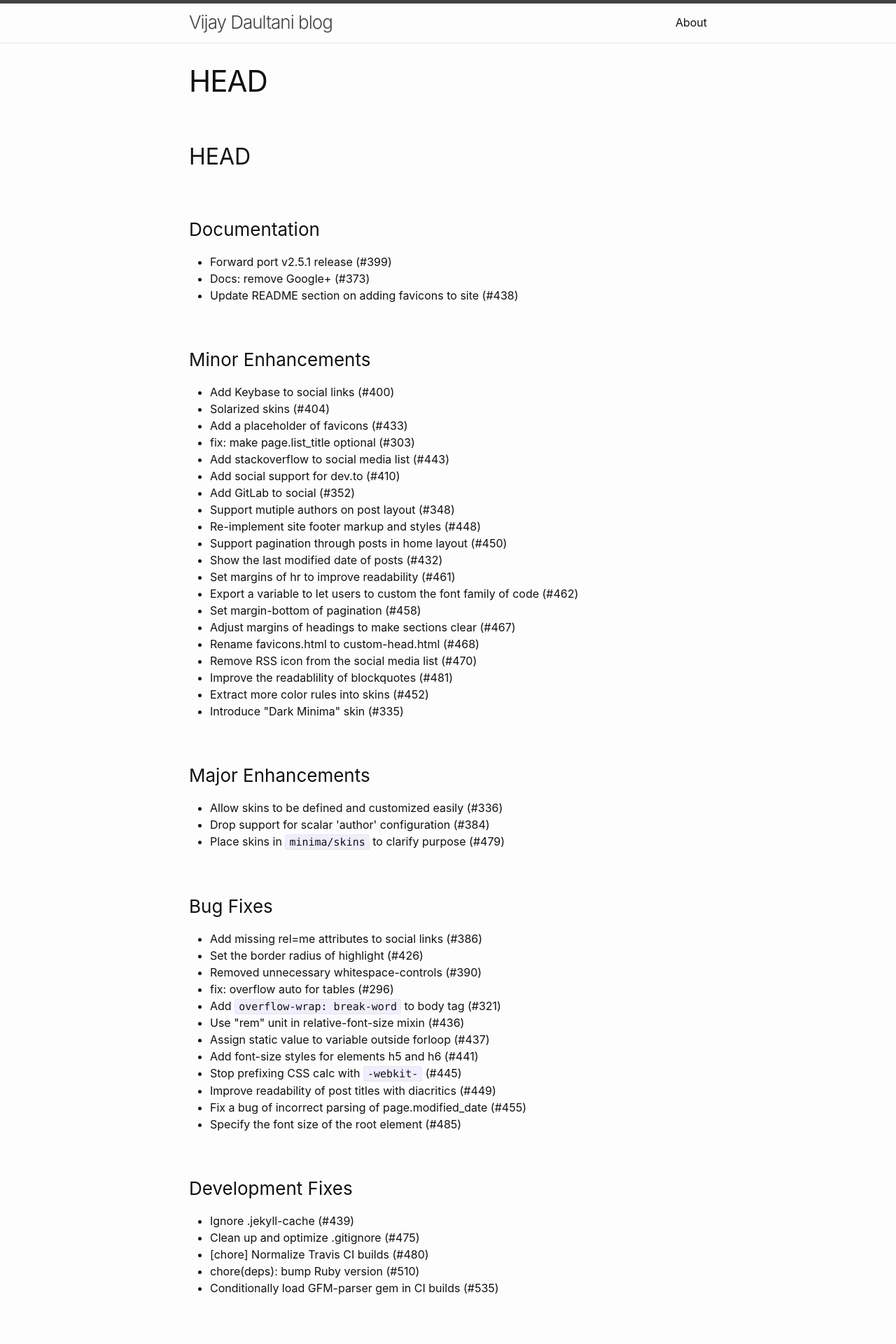
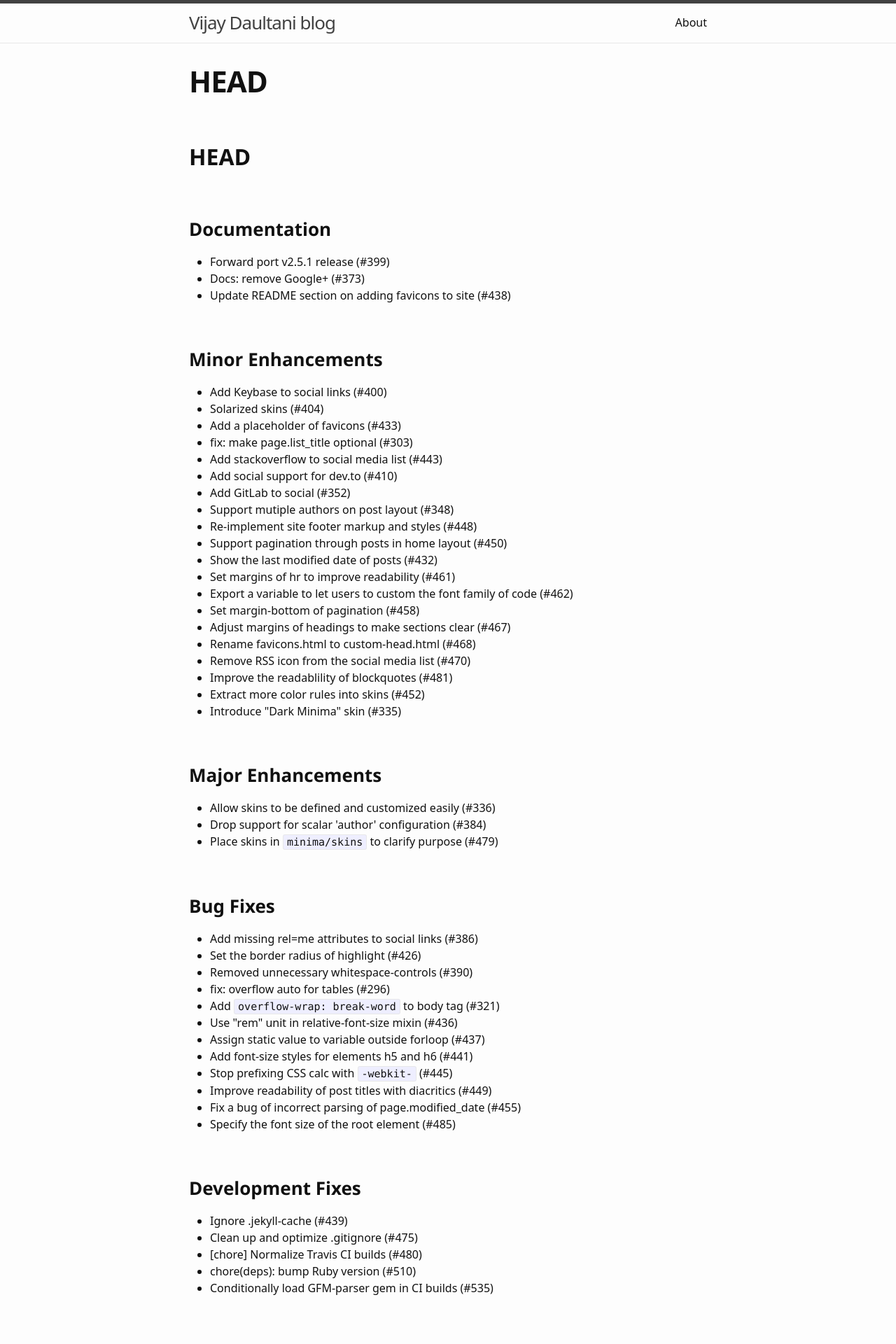
Before and after one commit to vijaydaultani/blog, a Jekyll site: the page built from History.markdown, in a window 1280 px wide. Shown: the top 1920 px of the page at 70% size. Built offline with Jekyll 4.4.1, drawn with Linux system fonts in a browser that asks for light colours; some web fonts are replaced; our own code applies the rules of GitHub Pages for plain Markdown files.

Commit message:
changing the fonts of the blog

```diff
--- a/_includes/head.html
+++ b/_includes/head.html
@@ -10,6 +10,16 @@
   {%- endif -%}
 
   {%- include custom-head.html -%}
+  <script type="text/x-mathjax-config">
+      MathJax.Hub.Config({
+  		<!-- For automatically numbering equation -->
+        TeX: { equationNumbers: { autoNumber: "all" } },
+  		<!-- For chaning fonts of the equation -->
+   		"HTML-CSS" : {
+			fonts: ["TeX"]
+		}
+  });
+  </script>
   <!-- For Latex -->
   <script src="https://cdnjs.cloudflare.com/ajax/libs/mathjax/2.7.0/MathJax.js?config=TeX-AMS-MML_HTMLorMML" type="text/javascript"></script>
 
--- a/_sass/minima/_base.scss
+++ b/_sass/minima/_base.scss
@@ -103,7 +103,7 @@ li {
  * Headings
  */
 h1, h2, h3, h4, h5, h6 {
-  font-weight: $base-font-weight;
+  font-weight: $base-heading-weight;
 }
 
 
@@ -280,3 +280,11 @@ table {
             -ms-overflow-style: -ms-autohiding-scrollbar;
   }
 }
+
+
+/**
+ * Headings
+ */
+h1, h2, h3, h4, h5, h6 {
+    font-weight: 700;
+}
--- /dev/null
+++ b/_sass/minima/fonts.scss
@@ -0,0 +1,454 @@
+@font-face {
+  font-family: 'Noto Sans';
+  font-weight: 400;
+  font-style: normal;
+  src: url('../fonts/Noto-Sans-regular/Noto-Sans-regular.eot');
+  src: url('../fonts/Noto-Sans-regular/Noto-Sans-regular.eot?#iefix') format('embedded-opentype'),
+       local('Noto Sans'),
+       local('Noto-Sans-regular'),
+       url('../fonts/Noto-Sans-regular/Noto-Sans-regular.woff2') format('woff2'),
+       url('../fonts/Noto-Sans-regular/Noto-Sans-regular.woff') format('woff'),
+       url('../fonts/Noto-Sans-regular/Noto-Sans-regular.ttf') format('truetype'),
+       url('../fonts/Noto-Sans-regular/Noto-Sans-regular.svg#NotoSans') format('svg');
+}
+
+@font-face {
+  font-family: 'Noto Sans';
+  font-weight: 700;
+  font-style: normal;
+  src: url('../fonts/Noto-Sans-700/Noto-Sans-700.eot');
+  src: url('../fonts/Noto-Sans-700/Noto-Sans-700.eot?#iefix') format('embedded-opentype'),
+       local('Noto Sans Bold'),
+       local('Noto-Sans-700'),
+       url('../fonts/Noto-Sans-700/Noto-Sans-700.woff2') format('woff2'),
+       url('../fonts/Noto-Sans-700/Noto-Sans-700.woff') format('woff'),
+       url('../fonts/Noto-Sans-700/Noto-Sans-700.ttf') format('truetype'),
+       url('../fonts/Noto-Sans-700/Noto-Sans-700.svg#NotoSans') format('svg');
+}
+
+@font-face {
+  font-family: 'Noto Sans';
+  font-weight: 400;
+  font-style: italic;
+  src: url('../fonts/Noto-Sans-italic/Noto-Sans-italic.eot');
+  src: url('../fonts/Noto-Sans-italic/Noto-Sans-italic.eot?#iefix') format('embedded-opentype'),
+       local('Noto Sans Italic'),
+       local('Noto-Sans-italic'),
+       url('../fonts/Noto-Sans-italic/Noto-Sans-italic.woff2') format('woff2'),
+       url('../fonts/Noto-Sans-italic/Noto-Sans-italic.woff') format('woff'),
+       url('../fonts/Noto-Sans-italic/Noto-Sans-italic.ttf') format('truetype'),
+       url('../fonts/Noto-Sans-italic/Noto-Sans-italic.svg#NotoSans') format('svg');
+}
+
+@font-face {
+  font-family: 'Noto Sans';
+  font-weight: 700;
+  font-style: italic;
+  src: url('../fonts/Noto-Sans-700italic/Noto-Sans-700italic.eot');
+  src: url('../fonts/Noto-Sans-700italic/Noto-Sans-700italic.eot?#iefix') format('embedded-opentype'),
+       local('Noto Sans Bold Italic'),
+       local('Noto-Sans-700italic'),
+       url('../fonts/Noto-Sans-700italic/Noto-Sans-700italic.woff2') format('woff2'),
+       url('../fonts/Noto-Sans-700italic/Noto-Sans-700italic.woff') format('woff'),
+       url('../fonts/Noto-Sans-700italic/Noto-Sans-700italic.ttf') format('truetype'),
+       url('../fonts/Noto-Sans-700italic/Noto-Sans-700italic.svg#NotoSans') format('svg');
+}
+
+/* cyrillic-ext */
+@font-face {
+  font-family: 'Lora';
+  font-style: italic;
+  font-weight: 400;
+  font-display: swap;
+  src: url(https://fonts.gstatic.com/s/lora/v16/0QIhMX1D_JOuMw_LLPtLtfOm84TX.woff2) format('woff2');
+  unicode-range: U+0460-052F, U+1C80-1C88, U+20B4, U+2DE0-2DFF, U+A640-A69F, U+FE2E-FE2F;
+}
+/* cyrillic */
+@font-face {
+  font-family: 'Lora';
+  font-style: italic;
+  font-weight: 400;
+  font-display: swap;
+  src: url(https://fonts.gstatic.com/s/lora/v16/0QIhMX1D_JOuMw_LJftLtfOm84TX.woff2) format('woff2');
+  unicode-range: U+0400-045F, U+0490-0491, U+04B0-04B1, U+2116;
+}
+/* vietnamese */
+@font-face {
+  font-family: 'Lora';
+  font-style: italic;
+  font-weight: 400;
+  font-display: swap;
+  src: url(https://fonts.gstatic.com/s/lora/v16/0QIhMX1D_JOuMw_LLvtLtfOm84TX.woff2) format('woff2');
+  unicode-range: U+0102-0103, U+0110-0111, U+0128-0129, U+0168-0169, U+01A0-01A1, U+01AF-01B0, U+1EA0-1EF9, U+20AB;
+}
+/* latin-ext */
+@font-face {
+  font-family: 'Lora';
+  font-style: italic;
+  font-weight: 400;
+  font-display: swap;
+  src: url(https://fonts.gstatic.com/s/lora/v16/0QIhMX1D_JOuMw_LL_tLtfOm84TX.woff2) format('woff2');
+  unicode-range: U+0100-024F, U+0259, U+1E00-1EFF, U+2020, U+20A0-20AB, U+20AD-20CF, U+2113, U+2C60-2C7F, U+A720-A7FF;
+}
+/* latin */
+@font-face {
+  font-family: 'Lora';
+  font-style: italic;
+  font-weight: 400;
+  font-display: swap;
+  src: url(https://fonts.gstatic.com/s/lora/v16/0QIhMX1D_JOuMw_LIftLtfOm8w.woff2) format('woff2');
+  unicode-range: U+0000-00FF, U+0131, U+0152-0153, U+02BB-02BC, U+02C6, U+02DA, U+02DC, U+2000-206F, U+2074, U+20AC, U+2122, U+2191, U+2193, U+2212, U+2215, U+FEFF, U+FFFD;
+}
+/* cyrillic-ext */
+@font-face {
+  font-family: 'Lora';
+  font-style: italic;
+  font-weight: 600;
+  font-display: swap;
+  src: url(https://fonts.gstatic.com/s/lora/v16/0QIhMX1D_JOuMw_LLPtLtfOm84TX.woff2) format('woff2');
+  unicode-range: U+0460-052F, U+1C80-1C88, U+20B4, U+2DE0-2DFF, U+A640-A69F, U+FE2E-FE2F;
+}
+/* cyrillic */
+@font-face {
+  font-family: 'Lora';
+  font-style: italic;
+  font-weight: 600;
+  font-display: swap;
+  src: url(https://fonts.gstatic.com/s/lora/v16/0QIhMX1D_JOuMw_LJftLtfOm84TX.woff2) format('woff2');
+  unicode-range: U+0400-045F, U+0490-0491, U+04B0-04B1, U+2116;
+}
+/* vietnamese */
+@font-face {
+  font-family: 'Lora';
+  font-style: italic;
+  font-weight: 600;
+  font-display: swap;
+  src: url(https://fonts.gstatic.com/s/lora/v16/0QIhMX1D_JOuMw_LLvtLtfOm84TX.woff2) format('woff2');
+  unicode-range: U+0102-0103, U+0110-0111, U+0128-0129, U+0168-0169, U+01A0-01A1, U+01AF-01B0, U+1EA0-1EF9, U+20AB;
+}
+/* latin-ext */
+@font-face {
+  font-family: 'Lora';
+  font-style: italic;
+  font-weight: 600;
+  font-display: swap;
+  src: url(https://fonts.gstatic.com/s/lora/v16/0QIhMX1D_JOuMw_LL_tLtfOm84TX.woff2) format('woff2');
+  unicode-range: U+0100-024F, U+0259, U+1E00-1EFF, U+2020, U+20A0-20AB, U+20AD-20CF, U+2113, U+2C60-2C7F, U+A720-A7FF;
+}
+/* latin */
+@font-face {
+  font-family: 'Lora';
+  font-style: italic;
+  font-weight: 600;
+  font-display: swap;
+  src: url(https://fonts.gstatic.com/s/lora/v16/0QIhMX1D_JOuMw_LIftLtfOm8w.woff2) format('woff2');
+  unicode-range: U+0000-00FF, U+0131, U+0152-0153, U+02BB-02BC, U+02C6, U+02DA, U+02DC, U+2000-206F, U+2074, U+20AC, U+2122, U+2191, U+2193, U+2212, U+2215, U+FEFF, U+FFFD;
+}
+/* cyrillic-ext */
+@font-face {
+  font-family: 'Lora';
+  font-style: italic;
+  font-weight: 700;
+  font-display: swap;
+  src: url(https://fonts.gstatic.com/s/lora/v16/0QIhMX1D_JOuMw_LLPtLtfOm84TX.woff2) format('woff2');
+  unicode-range: U+0460-052F, U+1C80-1C88, U+20B4, U+2DE0-2DFF, U+A640-A69F, U+FE2E-FE2F;
+}
+/* cyrillic */
+@font-face {
+  font-family: 'Lora';
+  font-style: italic;
+  font-weight: 700;
+  font-display: swap;
+  src: url(https://fonts.gstatic.com/s/lora/v16/0QIhMX1D_JOuMw_LJftLtfOm84TX.woff2) format('woff2');
+  unicode-range: U+0400-045F, U+0490-0491, U+04B0-04B1, U+2116;
+}
+/* vietnamese */
+@font-face {
+  font-family: 'Lora';
+  font-style: italic;
+  font-weight: 700;
+  font-display: swap;
+  src: url(https://fonts.gstatic.com/s/lora/v16/0QIhMX1D_JOuMw_LLvtLtfOm84TX.woff2) format('woff2');
+  unicode-range: U+0102-0103, U+0110-0111, U+0128-0129, U+0168-0169, U+01A0-01A1, U+01AF-01B0, U+1EA0-1EF9, U+20AB;
+}
+/* latin-ext */
+@font-face {
+  font-family: 'Lora';
+  font-style: italic;
+  font-weight: 700;
+  font-display: swap;
+  src: url(https://fonts.gstatic.com/s/lora/v16/0QIhMX1D_JOuMw_LL_tLtfOm84TX.woff2) format('woff2');
+  unicode-range: U+0100-024F, U+0259, U+1E00-1EFF, U+2020, U+20A0-20AB, U+20AD-20CF, U+2113, U+2C60-2C7F, U+A720-A7FF;
+}
+/* latin */
+@font-face {
+  font-family: 'Lora';
+  font-style: italic;
+  font-weight: 700;
+  font-display: swap;
+  src: url(https://fonts.gstatic.com/s/lora/v16/0QIhMX1D_JOuMw_LIftLtfOm8w.woff2) format('woff2');
+  unicode-range: U+0000-00FF, U+0131, U+0152-0153, U+02BB-02BC, U+02C6, U+02DA, U+02DC, U+2000-206F, U+2074, U+20AC, U+2122, U+2191, U+2193, U+2212, U+2215, U+FEFF, U+FFFD;
+}
+/* cyrillic-ext */
+@font-face {
+  font-family: 'Lora';
+  font-style: normal;
+  font-weight: 400;
+  font-display: swap;
+  src: url(https://fonts.gstatic.com/s/lora/v16/0QIvMX1D_JOuMwf7I_FMl_GW8g.woff2) format('woff2');
+  unicode-range: U+0460-052F, U+1C80-1C88, U+20B4, U+2DE0-2DFF, U+A640-A69F, U+FE2E-FE2F;
+}
+/* cyrillic */
+@font-face {
+  font-family: 'Lora';
+  font-style: normal;
+  font-weight: 400;
+  font-display: swap;
+  src: url(https://fonts.gstatic.com/s/lora/v16/0QIvMX1D_JOuMw77I_FMl_GW8g.woff2) format('woff2');
+  unicode-range: U+0400-045F, U+0490-0491, U+04B0-04B1, U+2116;
+}
+/* vietnamese */
+@font-face {
+  font-family: 'Lora';
+  font-style: normal;
+  font-weight: 400;
+  font-display: swap;
+  src: url(https://fonts.gstatic.com/s/lora/v16/0QIvMX1D_JOuMwX7I_FMl_GW8g.woff2) format('woff2');
+  unicode-range: U+0102-0103, U+0110-0111, U+0128-0129, U+0168-0169, U+01A0-01A1, U+01AF-01B0, U+1EA0-1EF9, U+20AB;
+}
+/* latin-ext */
+@font-face {
+  font-family: 'Lora';
+  font-style: normal;
+  font-weight: 400;
+  font-display: swap;
+  src: url(https://fonts.gstatic.com/s/lora/v16/0QIvMX1D_JOuMwT7I_FMl_GW8g.woff2) format('woff2');
+  unicode-range: U+0100-024F, U+0259, U+1E00-1EFF, U+2020, U+20A0-20AB, U+20AD-20CF, U+2113, U+2C60-2C7F, U+A720-A7FF;
+}
+/* latin */
+@font-face {
+  font-family: 'Lora';
+  font-style: normal;
+  font-weight: 400;
+  font-display: swap;
+  src: url(https://fonts.gstatic.com/s/lora/v16/0QIvMX1D_JOuMwr7I_FMl_E.woff2) format('woff2');
+  unicode-range: U+0000-00FF, U+0131, U+0152-0153, U+02BB-02BC, U+02C6, U+02DA, U+02DC, U+2000-206F, U+2074, U+20AC, U+2122, U+2191, U+2193, U+2212, U+2215, U+FEFF, U+FFFD;
+}
+/* cyrillic-ext */
+@font-face {
+  font-family: 'Lora';
+  font-style: normal;
+  font-weight: 600;
+  font-display: swap;
+  src: url(https://fonts.gstatic.com/s/lora/v16/0QIvMX1D_JOuMwf7I_FMl_GW8g.woff2) format('woff2');
+  unicode-range: U+0460-052F, U+1C80-1C88, U+20B4, U+2DE0-2DFF, U+A640-A69F, U+FE2E-FE2F;
+}
+/* cyrillic */
+@font-face {
+  font-family: 'Lora';
+  font-style: normal;
+  font-weight: 600;
+  font-display: swap;
+  src: url(https://fonts.gstatic.com/s/lora/v16/0QIvMX1D_JOuMw77I_FMl_GW8g.woff2) format('woff2');
+  unicode-range: U+0400-045F, U+0490-0491, U+04B0-04B1, U+2116;
+}
+/* vietnamese */
+@font-face {
+  font-family: 'Lora';
+  font-style: normal;
+  font-weight: 600;
+  font-display: swap;
+  src: url(https://fonts.gstatic.com/s/lora/v16/0QIvMX1D_JOuMwX7I_FMl_GW8g.woff2) format('woff2');
+  unicode-range: U+0102-0103, U+0110-0111, U+0128-0129, U+0168-0169, U+01A0-01A1, U+01AF-01B0, U+1EA0-1EF9, U+20AB;
+}
+/* latin-ext */
+@font-face {
+  font-family: 'Lora';
+  font-style: normal;
+  font-weight: 600;
+  font-display: swap;
+  src: url(https://fonts.gstatic.com/s/lora/v16/0QIvMX1D_JOuMwT7I_FMl_GW8g.woff2) format('woff2');
+  unicode-range: U+0100-024F, U+0259, U+1E00-1EFF, U+2020, U+20A0-20AB, U+20AD-20CF, U+2113, U+2C60-2C7F, U+A720-A7FF;
+}
+/* latin */
+@font-face {
+  font-family: 'Lora';
+  font-style: normal;
+  font-weight: 600;
+  font-display: swap;
+  src: url(https://fonts.gstatic.com/s/lora/v16/0QIvMX1D_JOuMwr7I_FMl_E.woff2) format('woff2');
+  unicode-range: U+0000-00FF, U+0131, U+0152-0153, U+02BB-02BC, U+02C6, U+02DA, U+02DC, U+2000-206F, U+2074, U+20AC, U+2122, U+2191, U+2193, U+2212, U+2215, U+FEFF, U+FFFD;
+}
+/* cyrillic-ext */
+@font-face {
+  font-family: 'Lora';
+  font-style: normal;
+  font-weight: 700;
+  font-display: swap;
+  src: url(https://fonts.gstatic.com/s/lora/v16/0QIvMX1D_JOuMwf7I_FMl_GW8g.woff2) format('woff2');
+  unicode-range: U+0460-052F, U+1C80-1C88, U+20B4, U+2DE0-2DFF, U+A640-A69F, U+FE2E-FE2F;
+}
+/* cyrillic */
+@font-face {
+  font-family: 'Lora';
+  font-style: normal;
+  font-weight: 700;
+  font-display: swap;
+  src: url(https://fonts.gstatic.com/s/lora/v16/0QIvMX1D_JOuMw77I_FMl_GW8g.woff2) format('woff2');
+  unicode-range: U+0400-045F, U+0490-0491, U+04B0-04B1, U+2116;
+}
+/* vietnamese */
+@font-face {
+  font-family: 'Lora';
+  font-style: normal;
+  font-weight: 700;
+  font-display: swap;
+  src: url(https://fonts.gstatic.com/s/lora/v16/0QIvMX1D_JOuMwX7I_FMl_GW8g.woff2) format('woff2');
+  unicode-range: U+0102-0103, U+0110-0111, U+0128-0129, U+0168-0169, U+01A0-01A1, U+01AF-01B0, U+1EA0-1EF9, U+20AB;
+}
+/* latin-ext */
+@font-face {
+  font-family: 'Lora';
+  font-style: normal;
+  font-weight: 700;
+  font-display: swap;
+  src: url(https://fonts.gstatic.com/s/lora/v16/0QIvMX1D_JOuMwT7I_FMl_GW8g.woff2) format('woff2');
+  unicode-range: U+0100-024F, U+0259, U+1E00-1EFF, U+2020, U+20A0-20AB, U+20AD-20CF, U+2113, U+2C60-2C7F, U+A720-A7FF;
+}
+/* latin */
+@font-face {
+  font-family: 'Lora';
+  font-style: normal;
+  font-weight: 700;
+  font-display: swap;
+  src: url(https://fonts.gstatic.com/s/lora/v16/0QIvMX1D_JOuMwr7I_FMl_E.woff2) format('woff2');
+  unicode-range: U+0000-00FF, U+0131, U+0152-0153, U+02BB-02BC, U+02C6, U+02DA, U+02DC, U+2000-206F, U+2074, U+20AC, U+2122, U+2191, U+2193, U+2212, U+2215, U+FEFF, U+FFFD;
+}
+
+
+/* cyrillic-ext */
+@font-face {
+  font-family: 'Open Sans';
+  font-style: normal;
+  font-weight: 400;
+  font-display: swap;
+  src: url(https://fonts.gstatic.com/s/opensans/v18/mem8YaGs126MiZpBA-UFWJ0bf8pkAp6a.woff2) format('woff2');
+  unicode-range: U+0460-052F, U+1C80-1C88, U+20B4, U+2DE0-2DFF, U+A640-A69F, U+FE2E-FE2F;
+}
+/* cyrillic */
+@font-face {
+  font-family: 'Open Sans';
+  font-style: normal;
+  font-weight: 400;
+  font-display: swap;
+  src: url(https://fonts.gstatic.com/s/opensans/v18/mem8YaGs126MiZpBA-UFUZ0bf8pkAp6a.woff2) format('woff2');
+  unicode-range: U+0400-045F, U+0490-0491, U+04B0-04B1, U+2116;
+}
+/* greek-ext */
+@font-face {
+  font-family: 'Open Sans';
+  font-style: normal;
+  font-weight: 400;
+  font-display: swap;
+  src: url(https://fonts.gstatic.com/s/opensans/v18/mem8YaGs126MiZpBA-UFWZ0bf8pkAp6a.woff2) format('woff2');
+  unicode-range: U+1F00-1FFF;
+}
+/* greek */
+@font-face {
+  font-family: 'Open Sans';
+  font-style: normal;
+  font-weight: 400;
+  font-display: swap;
+  src: url(https://fonts.gstatic.com/s/opensans/v18/mem8YaGs126MiZpBA-UFVp0bf8pkAp6a.woff2) format('woff2');
+  unicode-range: U+0370-03FF;
+}
+/* vietnamese */
+@font-face {
+  font-family: 'Open Sans';
+  font-style: normal;
+  font-weight: 400;
+  font-display: swap;
+  src: url(https://fonts.gstatic.com/s/opensans/v18/mem8YaGs126MiZpBA-UFWp0bf8pkAp6a.woff2) format('woff2');
+  unicode-range: U+0102-0103, U+0110-0111, U+0128-0129, U+0168-0169, U+01A0-01A1, U+01AF-01B0, U+1EA0-1EF9, U+20AB;
+}
+/* latin-ext */
+@font-face {
+  font-family: 'Open Sans';
+  font-style: normal;
+  font-weight: 400;
+  font-display: swap;
+  src: url(https://fonts.gstatic.com/s/opensans/v18/mem8YaGs126MiZpBA-UFW50bf8pkAp6a.woff2) format('woff2');
+  unicode-range: U+0100-024F, U+0259, U+1E00-1EFF, U+2020, U+20A0-20AB, U+20AD-20CF, U+2113, U+2C60-2C7F, U+A720-A7FF;
+}
+/* latin */
+@font-face {
+  font-family: 'Open Sans';
+  font-style: normal;
+  font-weight: 400;
+  font-display: swap;
+  src: url(https://fonts.gstatic.com/s/opensans/v18/mem8YaGs126MiZpBA-UFVZ0bf8pkAg.woff2) format('woff2');
+  unicode-range: U+0000-00FF, U+0131, U+0152-0153, U+02BB-02BC, U+02C6, U+02DA, U+02DC, U+2000-206F, U+2074, U+20AC, U+2122, U+2191, U+2193, U+2212, U+2215, U+FEFF, U+FFFD;
+}
+/* cyrillic-ext */
+@font-face {
+  font-family: 'Open Sans';
+  font-style: normal;
+  font-weight: 700;
+  font-display: swap;
+  src: url(https://fonts.gstatic.com/s/opensans/v18/mem5YaGs126MiZpBA-UN7rgOX-hpKKSTj5PW.woff2) format('woff2');
+  unicode-range: U+0460-052F, U+1C80-1C88, U+20B4, U+2DE0-2DFF, U+A640-A69F, U+FE2E-FE2F;
+}
+/* cyrillic */
+@font-face {
+  font-family: 'Open Sans';
+  font-style: normal;
+  font-weight: 700;
+  font-display: swap;
+  src: url(https://fonts.gstatic.com/s/opensans/v18/mem5YaGs126MiZpBA-UN7rgOVuhpKKSTj5PW.woff2) format('woff2');
+  unicode-range: U+0400-045F, U+0490-0491, U+04B0-04B1, U+2116;
+}
+/* greek-ext */
+@font-face {
+  font-family: 'Open Sans';
+  font-style: normal;
+  font-weight: 700;
+  font-display: swap;
+  src: url(https://fonts.gstatic.com/s/opensans/v18/mem5YaGs126MiZpBA-UN7rgOXuhpKKSTj5PW.woff2) format('woff2');
+  unicode-range: U+1F00-1FFF;
+}
+/* greek */
+@font-face {
+  font-family: 'Open Sans';
+  font-style: normal;
+  font-weight: 700;
+  font-display: swap;
+  src: url(https://fonts.gstatic.com/s/opensans/v18/mem5YaGs126MiZpBA-UN7rgOUehpKKSTj5PW.woff2) format('woff2');
+  unicode-range: U+0370-03FF;
+}
+/* vietnamese */
+@font-face {
+  font-family: 'Open Sans';
+  font-style: normal;
+  font-weight: 700;
+  font-display: swap;
+  src: url(https://fonts.gstatic.com/s/opensans/v18/mem5YaGs126MiZpBA-UN7rgOXehpKKSTj5PW.woff2) format('woff2');
+  unicode-range: U+0102-0103, U+0110-0111, U+0128-0129, U+0168-0169, U+01A0-01A1, U+01AF-01B0, U+1EA0-1EF9, U+20AB;
+}
+/* latin-ext */
+@font-face {
+  font-family: 'Open Sans';
+  font-style: normal;
+  font-weight: 700;
+  font-display: swap;
+  src: url(https://fonts.gstatic.com/s/opensans/v18/mem5YaGs126MiZpBA-UN7rgOXOhpKKSTj5PW.woff2) format('woff2');
+  unicode-range: U+0100-024F, U+0259, U+1E00-1EFF, U+2020, U+20A0-20AB, U+20AD-20CF, U+2113, U+2C60-2C7F, U+A720-A7FF;
+}
+/* latin */
+@font-face {
+  font-family: 'Open Sans';
+  font-style: normal;
+  font-weight: 700;
+  font-display: swap;
+  src: url(https://fonts.gstatic.com/s/opensans/v18/mem5YaGs126MiZpBA-UN7rgOUuhpKKSTjw.woff2) format('woff2');
+  unicode-range: U+0000-00FF, U+0131, U+0152-0153, U+02BB-02BC, U+02C6, U+02DA, U+02DC, U+2000-206F, U+2074, U+20AC, U+2122, U+2191, U+2193, U+2212, U+2215, U+FEFF, U+FFFD;
+}
--- a/_sass/minima/initialize.scss
+++ b/_sass/minima/initialize.scss
@@ -1,11 +1,13 @@
+@import "fonts";
 @charset "utf-8";
 
 // Define defaults for each variable.
 
-$base-font-family: -apple-system, BlinkMacSystemFont, "Segoe UI", "Segoe UI Symbol", "Segoe UI Emoji", "Apple Color Emoji", Roboto, Helvetica, Arial, sans-serif !default;
+$base-font-family: "Lora", "Noto Sans", "Helvetica Neue", Helvetica, Arial, sans-serif !default;
 $code-font-family: "Menlo", "Inconsolata", "Consolas", "Roboto Mono", "Ubuntu Mono", "Liberation Mono", "Courier New", monospace;
 $base-font-size:   16px !default;
 $base-font-weight: 400 !default;
+$base-heading-weight: 600 !default;
 $small-font-size:  $base-font-size * 0.875 !default;
 $base-line-height: 1.5 !default;
 
```
